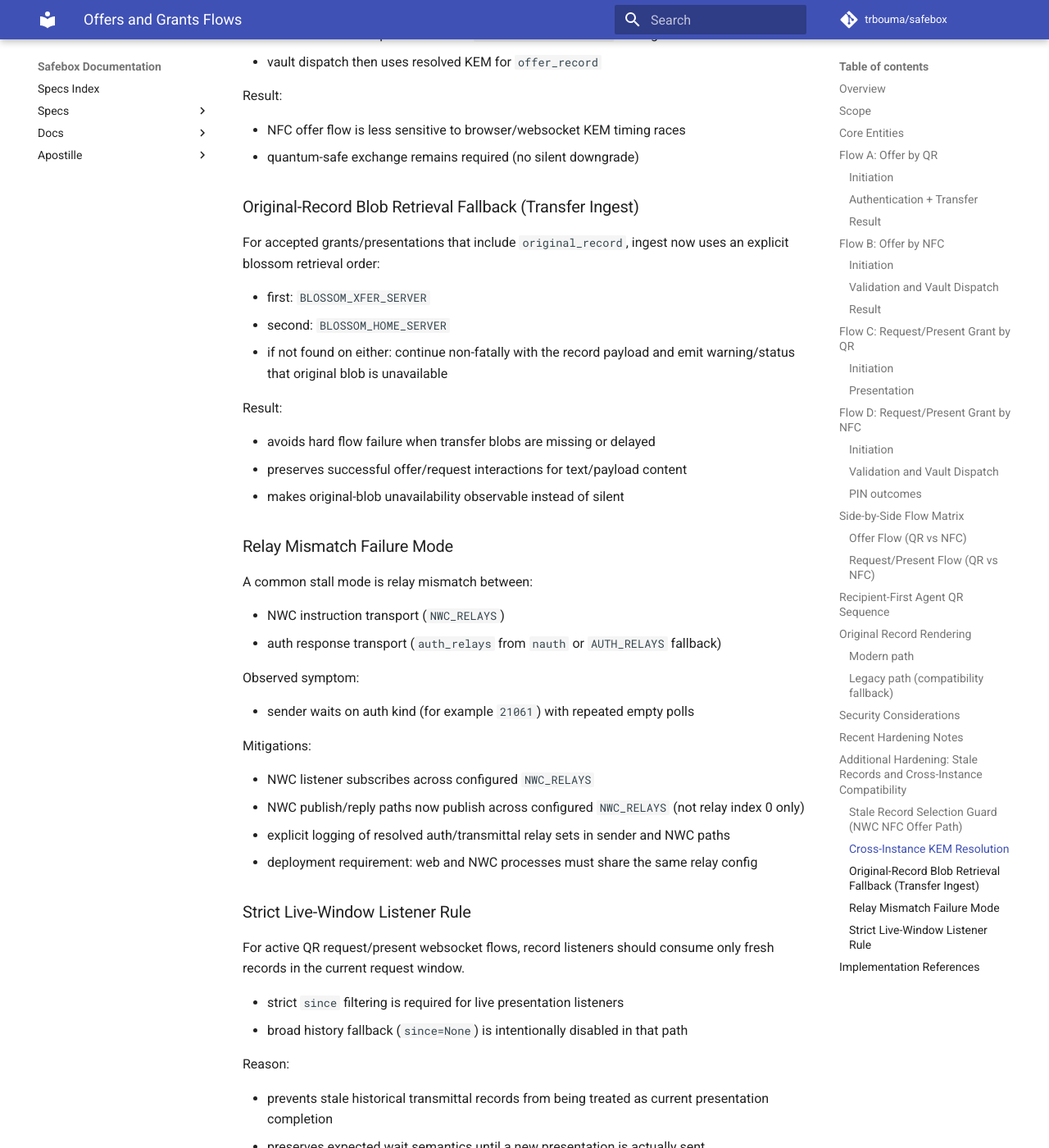
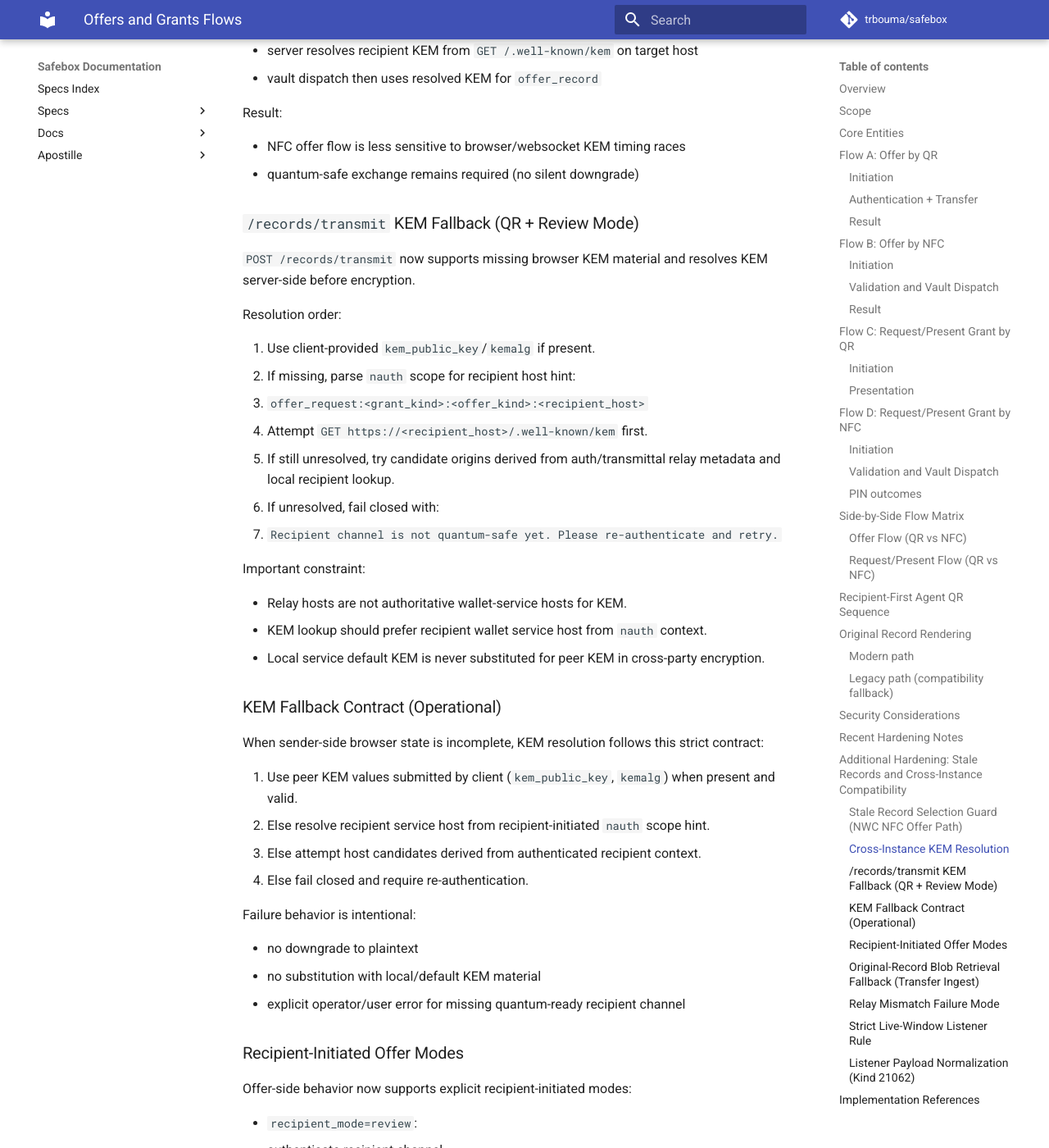
Before and after one commit to trbouma/safebox, an MkDocs documentation site: the page built from docs/specs/OFFERS-AND-GRANTS-FLOWS.md, in a window 1280 px wide and 1400 px high, scrolled down 8912 px. Shown: the whole window at 82% size. Built offline with MkDocs 1.6.1 and Material for MkDocs 9.7.7, drawn with Linux system fonts in a browser that asks for light colours; comment, search, counter and statistics services are not loaded; some of the changed text lies outside the part shown.

Commit message:
feat(records): harden request scope parsing and clean recipient-initiated UX
Optional extended body:

- prevent crashes on malformed verifier scope (safe kind parse + fallback)
- normalize /records/request grant-kind selection to valid GRANT_KINDS defaults
- default /records/request-offer to grant kind 34004
- add frontend fallback so request grant selector never renders blank
- remove redundant "Receive Offer" action from grant detail page (kept on grant list only)

```diff
--- a/docs/specs/OFFERS-AND-GRANTS-FLOWS.md
+++ b/docs/specs/OFFERS-AND-GRANTS-FLOWS.md
@@ -133,11 +133,11 @@
 | 2. Create auth context | Active `nauth` context comes from scanned recipient QR (agent) or local `POST /records/nauth` (legacy). | `nauth` from current session + NFC token from card tap. |
 | 3. Introduction channel | QR carries `nauth` between parties. | NFC `nembed` token + `nauth` in submit request. |
 | 4. Auth handshake | Websocket `/records/ws/listenfornauth/{nauth}` waits for recipient auth response. | `POST /records/acceptoffertoken` sends token + `nauth` to server. |
-| 5. KEM acquisition | KEM is delivered through auth handshake payload and held in browser state. | KEM may come from browser state; fallback is host lookup via `GET /.well-known/kem`. |
-| 6. Validation gate | Offer transmit waits for quantum-ready channel before `/records/transmit`. | Preflight card-status is advisory; authoritative validation is at `POST /.well-known/offer`. |
+| 5. KEM acquisition | KEM may be delivered through auth handshake payload; if browser KEM state is missing, `/records/transmit` resolves KEM server-side using `nauth` context. | KEM may come from browser state; fallback is server host resolution via `GET /.well-known/kem`. |
+| 6. Validation gate | Review mode and auto-send mode are both supported. In review mode, auth is established first, offer is selected/reviewed, then `Send Offer Now` transmits. | Preflight card-status is advisory; authoritative validation is at `POST /.well-known/offer`. |
 | 7. Grant transmittal | `/records/transmit` creates encrypted grant payload and sends to recipient transmittal channel. | Vault emits NWC `offer_record`; recipient wallet ingests and stores/transfers records. |
 | 8. Completion behavior | Offer completes when recipient-side ingest/transmittal succeeds. | Same target outcome, with additional card-token validation boundary. |
-| 9. Hardening notes | Nonce/auth checks on websocket channel; stale/live-window guards in request paths. | Cross-instance KEM fallback, stale-record filtering, non-fatal decrypt mismatch handling. |
+| 9. Hardening notes | Nonce/auth checks on websocket channel; stale/live-window guards in request paths; recipient-initiated scope includes host hint for KEM resolution. | Cross-instance KEM fallback, stale-record filtering, non-fatal decrypt mismatch handling. |
 
 ### Request/Present Flow (QR vs NFC)
 
@@ -276,6 +276,60 @@
 - NFC offer flow is less sensitive to browser/websocket KEM timing races
 - quantum-safe exchange remains required (no silent downgrade)
 
+### `/records/transmit` KEM Fallback (QR + Review Mode)
+
+`POST /records/transmit` now supports missing browser KEM material and resolves
+KEM server-side before encryption.
+
+Resolution order:
+
+1. Use client-provided `kem_public_key`/`kemalg` if present.
+2. If missing, parse `nauth` scope for recipient host hint:
+   - `offer_request:<grant_kind>:<offer_kind>:<recipient_host>`
+3. Attempt `GET https://<recipient_host>/.well-known/kem` first.
+4. If still unresolved, try candidate origins derived from auth/transmittal
+   relay metadata and local recipient lookup.
+5. If unresolved, fail closed with:
+   - `Recipient channel is not quantum-safe yet. Please re-authenticate and retry.`
+
+Important constraint:
+
+- Relay hosts are not authoritative wallet-service hosts for KEM.
+- KEM lookup should prefer recipient wallet service host from `nauth` context.
+- Local service default KEM is never substituted for peer KEM in cross-party
+  encryption.
+
+### KEM Fallback Contract (Operational)
+
+When sender-side browser state is incomplete, KEM resolution follows this strict
+contract:
+
+1. Use peer KEM values submitted by client (`kem_public_key`, `kemalg`) when
+   present and valid.
+2. Else resolve recipient service host from recipient-initiated `nauth` scope
+   hint.
+3. Else attempt host candidates derived from authenticated recipient context.
+4. Else fail closed and require re-authentication.
+
+Failure behavior is intentional:
+
+- no downgrade to plaintext
+- no substitution with local/default KEM material
+- explicit operator/user error for missing quantum-ready recipient channel
+
+### Recipient-Initiated Offer Modes
+
+Offer-side behavior now supports explicit recipient-initiated modes:
+
+- `recipient_mode=review`:
+  - authenticate recipient channel
+  - open selected offer for review
+  - explicit `Send Offer Now` required
+- `recipient_mode=auto_send`:
+  - selecting offer transmits immediately after auth context is ready
+
+Both modes keep quantum-safe requirements; mode controls send timing only.
+
 ### Original-Record Blob Retrieval Fallback (Transfer Ingest)
 
 For accepted grants/presentations that include `original_record`, ingest now uses
@@ -324,6 +378,31 @@
   presentation completion
 - preserves expected wait semantics until a new presentation is actually sent
 
+### Listener Payload Normalization (Kind 21062)
+
+Observed failure mode:
+
+- request listener received records where `payload` was plain text
+  (`"This record is quantum-safe"`) while cryptographic fields
+  (`ciphertext`, `kemalg`, encrypted payload/original) lived at top level.
+- legacy decode path incorrectly attempted to parse plain payload as `nembed`,
+  causing repeated polling loops.
+
+Current hardening:
+
+- `listen_for_request(...)` classifies payload shapes:
+  - auth handshake strings (`nauth...[:nembed...]`)
+  - encoded transfer payload (`nembed...`)
+  - non-encoded/plain-text payload -> return full record object
+- `/records/ws/request` accepts both:
+  - already-decoded dict/list record objects
+  - encoded `nembed` strings
+
+Result:
+
+- eliminates `could not parse incoming nembed` loops on valid 21062 records
+- allows decryption/verification pipeline to proceed using top-level fields
+
 ## Implementation References
 
 - Routes:
```
Also changed, not shown: docs/specs/INDEX.md (+6 -0 lines), docs/specs/NFC-FLOWS-AND-SECURITY.md (+11 -0 lines), docs/specs/PROTOCOL-NORMALIZATION-RELAY-FIRST-KEM.md (added, +237 -0 lines), 3 other files.
